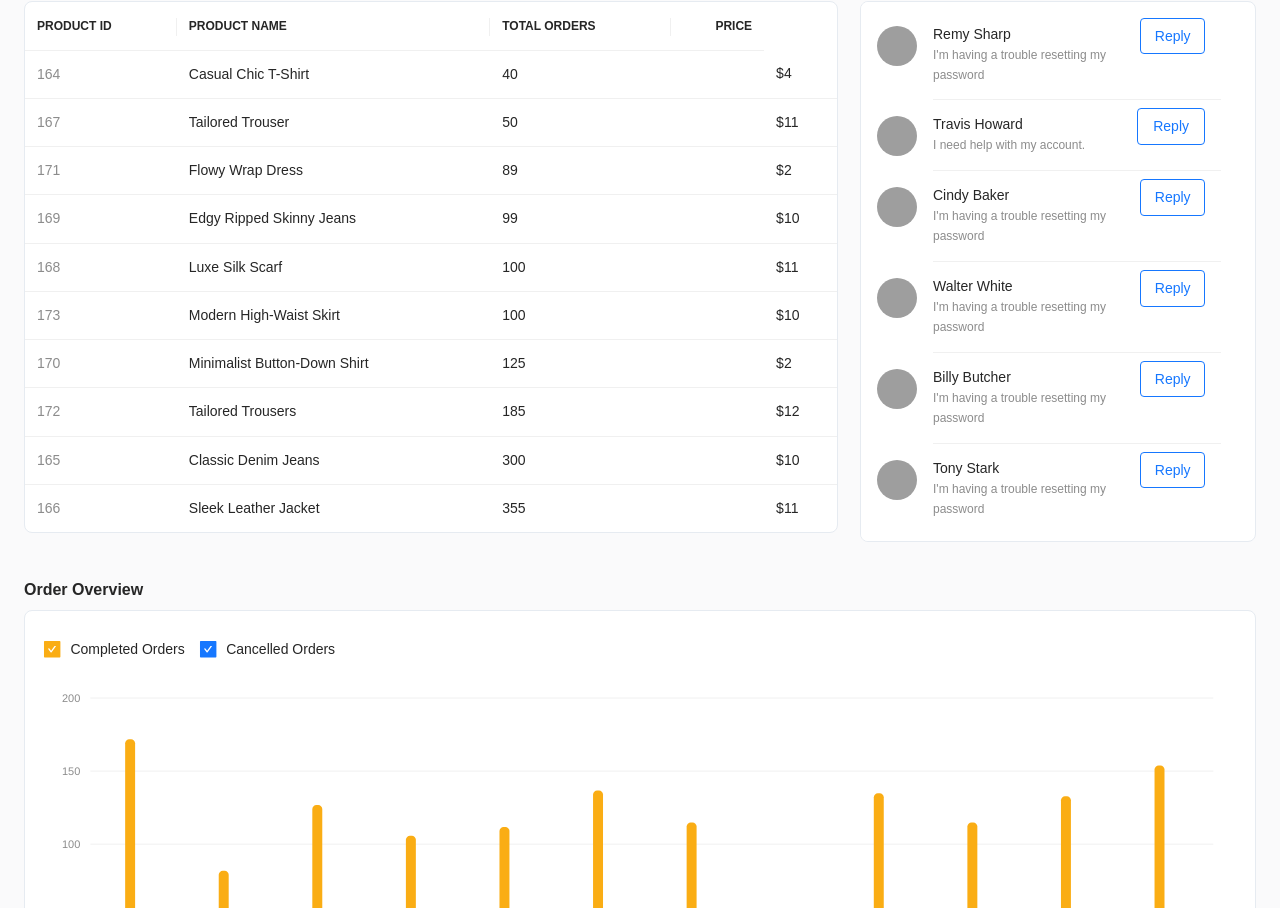
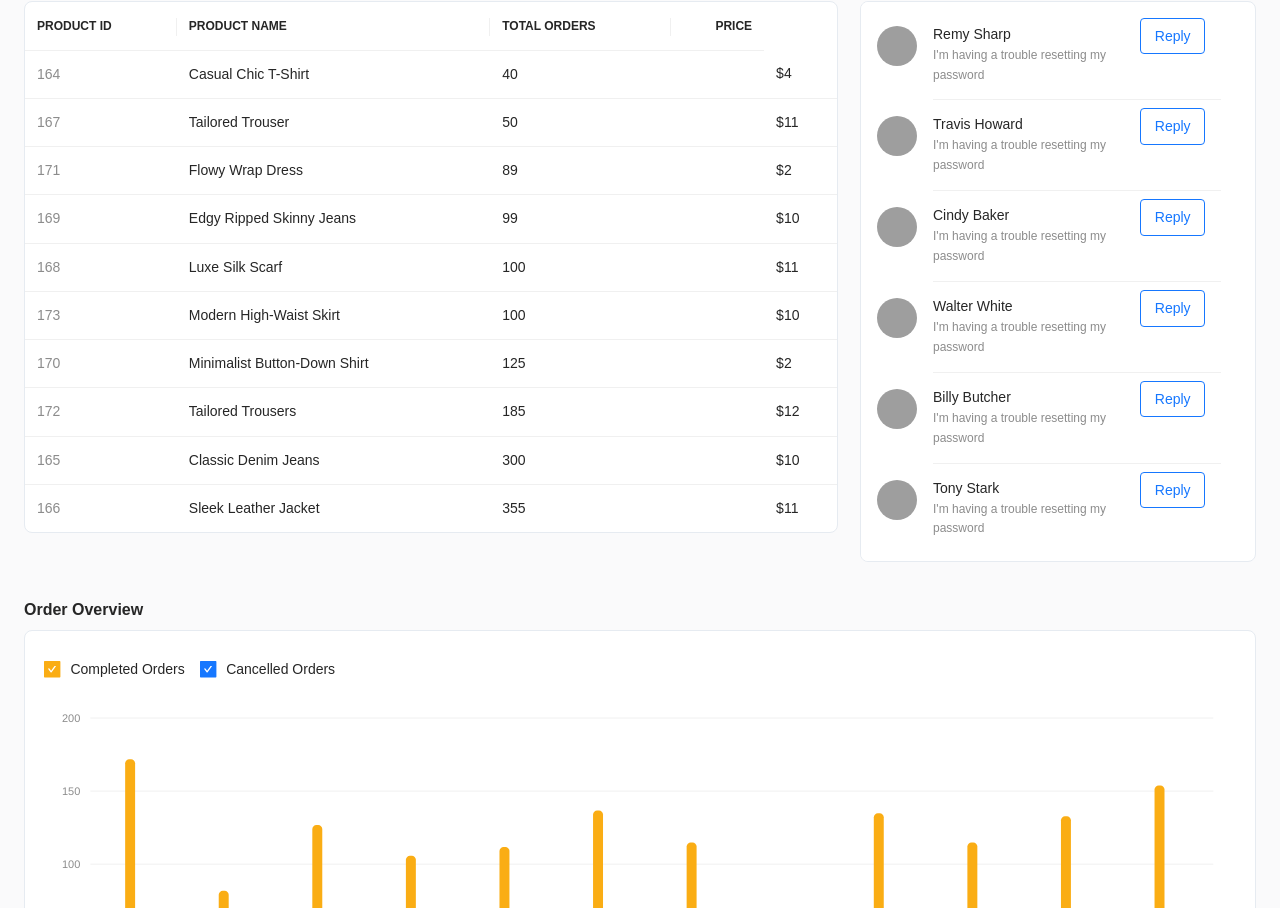
Before and after one commit to Buddhi098/stylit-frontend, a React (Create React App) app: page /admin/dashboard in a window 1280 px wide. Shown: the part 889-1797 px from the top of the page. Built offline with nearby package versions, Linux system fonts and the light colour scheme; grey boxes are pictures that could not be loaded.

Commit message:
Commited

```diff
--- a/src/admin/pages/dashboard/Email.jsx
+++ b/src/admin/pages/dashboard/Email.jsx
@@ -39,7 +39,7 @@ export default function Email() {
           secondary={
             <React.Fragment>
 
-              {"I need help with my account."}
+              {"I'm having a trouble resetting my password"}
             </React.Fragment>
           }
         />
```
